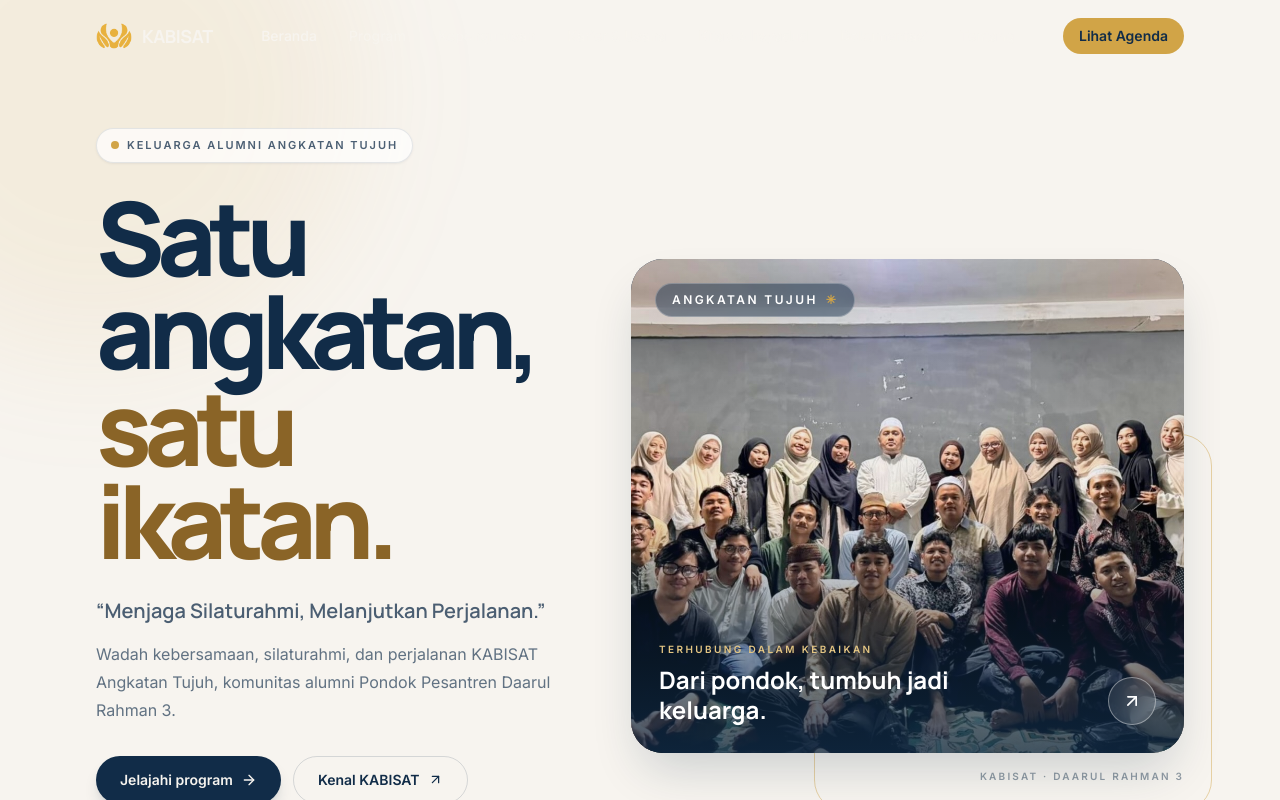
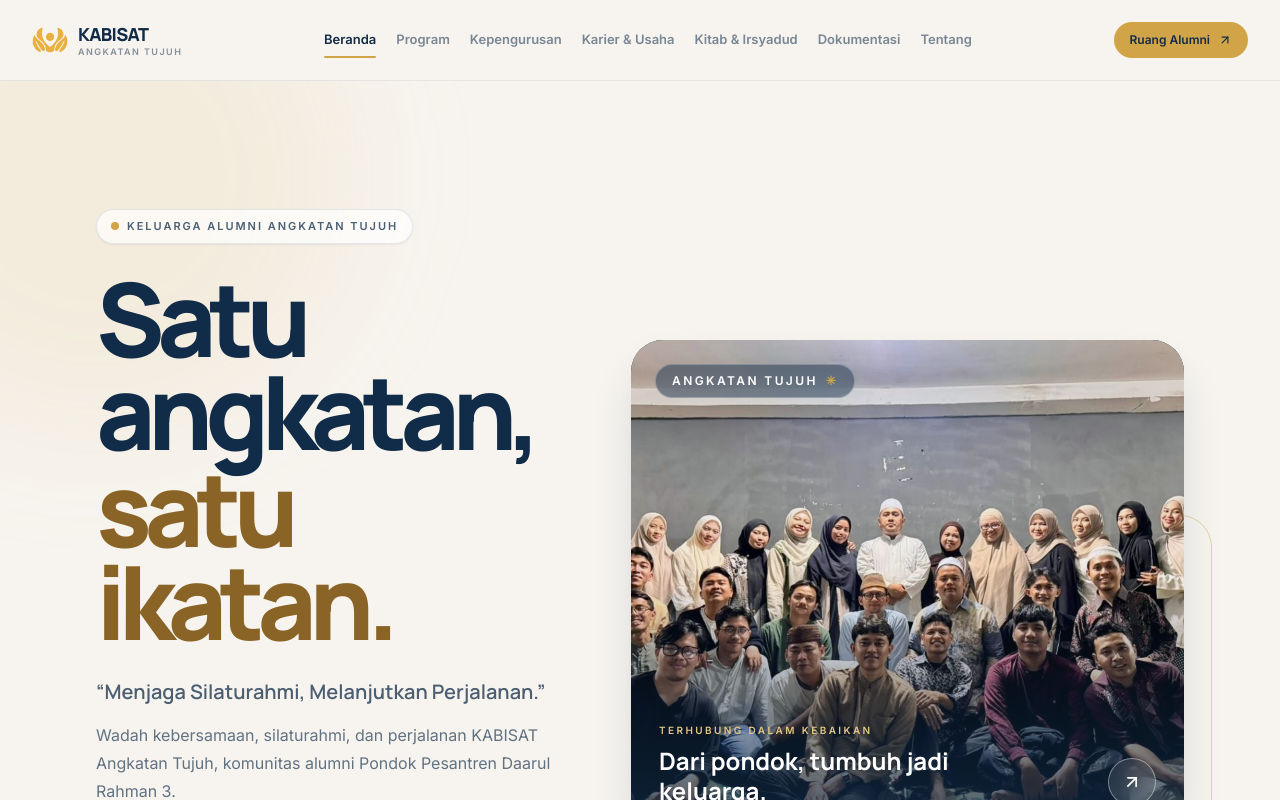
Before and after one commit to enefisualcode/kabisat-angkatan-tujuh, a Next.js app: page / in a window 1280 px wide. Shown: the top 800 px of the page. Built offline with nearby package versions, Linux system fonts and the light colour scheme.

Commit message:
Redesign homepage Navbar.tsx

```diff
--- a/src/components/layout/Navbar.tsx
+++ b/src/components/layout/Navbar.tsx
@@ -5,27 +5,13 @@ import Image from "next/image";
 import { usePathname } from "next/navigation";
 import { useEffect, useState } from "react";
 import { AnimatePresence, motion } from "framer-motion";
-import { Menu, X } from "lucide-react";
+import { ArrowUpRight, Menu, X } from "lucide-react";
 import { navLinks, site } from "@/data/site";
 import { cn } from "@/lib/utils";
 
 export default function Navbar() {
-  const [scrolled, setScrolled] = useState(false);
   const [menuOpen, setMenuOpen] = useState(false);
   const pathname = usePathname();
-  const [lastPathname, setLastPathname] = useState(pathname);
-
-  if (pathname !== lastPathname) {
-    setLastPathname(pathname);
-    setMenuOpen(false);
-  }
-
-  useEffect(() => {
-    const onScroll = () => setScrolled(window.scrollY > 80);
-    onScroll();
-    window.addEventListener("scroll", onScroll, { passive: true });
-    return () => window.removeEventListener("scroll", onScroll);
-  }, []);
 
   useEffect(() => {
     document.body.style.overflow = menuOpen ? "hidden" : "";
@@ -34,20 +20,14 @@ export default function Navbar() {
     };
   }, [menuOpen]);
 
-  const solid = scrolled || menuOpen;
+  const closeMenu = () => setMenuOpen(false);
 
   return (
-    <header
-      className={cn(
-        "fixed inset-x-0 top-0 z-50 transition-colors duration-300",
-        solid
-          ? "border-b border-navy/10 bg-cream/95 backdrop-blur-sm"
-          : "bg-transparent"
-      )}
-    >
-      <div className="mx-auto flex h-18 w-full max-w-6xl items-center justify-between px-6 sm:px-8">
+    <header className="sticky top-0 z-50 border-b border-navy/8 bg-cream/95 backdrop-blur-xl">
+      <div className="mx-auto flex h-[4.5rem] w-full max-w-7xl items-center justify-between px-5 sm:h-20 sm:px-8">
         <Link
           href="/"
+          onClick={closeMenu}
           className="flex items-center gap-2.5"
           aria-label={site.name}
         >
@@ -59,17 +39,17 @@ export default function Navbar() {
             className="h-9 w-9 object-contain"
             priority
           />
-          <span
-            className={cn(
-              "font-heading text-lg font-bold tracking-tight transition-colors duration-300",
-              solid ? "text-navy" : "text-cream"
-            )}
-          >
+          <span className="flex flex-col">
+            <span className="font-heading text-base leading-none font-extrabold tracking-[-0.04em] text-navy sm:text-lg">
               KABISAT
+            </span>
+            <span className="mt-1 text-[9px] leading-none font-semibold tracking-[0.16em] text-navy/50 uppercase">
+              Angkatan Tujuh
+            </span>
           </span>
         </Link>
 
-        <nav className="hidden items-center gap-8 md:flex">
+        <nav className="hidden items-center gap-5 xl:flex">
           {navLinks.map((link) => {
             const active =
               link.href === "/"
@@ -80,16 +60,10 @@ export default function Navbar() {
                 key={link.href}
                 href={link.href}
                 className={cn(
-                  "text-sm font-medium transition-colors duration-300",
-                  solid
-                    ? active
-                      ? "text-navy"
-                      : "text-navy/65 hover:text-navy"
-                    : active
-                      ? "text-cream"
-                      : "text-cream/75 hover:text-cream",
-                  "link-underline",
-                  active && "[background-size:100%_2px]"
+                  "relative py-2 text-[13px] font-semibold transition-colors",
+                  active ? "text-navy" : "text-navy/55 hover:text-navy",
+                  "after:absolute after:right-0 after:bottom-0 after:left-0 after:h-0.5 after:origin-left after:rounded-full after:bg-gold after:transition-transform",
+                  active ? "after:scale-x-100" : "after:scale-x-0 hover:after:scale-x-100"
                 )}
               >
                 {link.label}
@@ -98,24 +72,22 @@ export default function Navbar() {
           })}
         </nav>
 
-        <div className="flex items-center gap-3">
+        <div className="flex items-center gap-2 sm:gap-3">
           <Link
-            href="/#program"
-            className="hidden rounded-full bg-gold px-4 py-2 text-sm font-semibold text-navy transition-transform duration-200 hover:scale-[1.03] sm:inline-block"
+            href="/karier-usaha"
+            className="hidden items-center gap-2 rounded-full bg-gold px-4 py-2.5 text-xs font-bold text-navy transition-all hover:-translate-y-0.5 hover:bg-gold-soft lg:inline-flex"
           >
-            Lihat Agenda
+            Ruang Alumni <ArrowUpRight size={14} />
           </Link>
           <button
             type="button"
-            onClick={() => setMenuOpen((v) => !v)}
+            onClick={() => setMenuOpen((open) => !open)}
             aria-label={menuOpen ? "Tutup menu" : "Buka menu"}
             aria-expanded={menuOpen}
-            className={cn(
-              "-mr-2 flex h-10 w-10 items-center justify-center rounded-full transition-colors md:hidden",
-              solid ? "text-navy" : "text-cream"
-            )}
+            aria-controls="mobile-navigation"
+            className="flex h-10 w-10 items-center justify-center rounded-full text-navy transition-colors hover:bg-navy/5 xl:hidden"
           >
-            {menuOpen ? <X size={22} /> : <Menu size={22} />}
+            {menuOpen ? <X size={21} /> : <Menu size={21} />}
           </button>
         </div>
       </div>
@@ -123,27 +95,42 @@ export default function Navbar() {
       <AnimatePresence>
         {menuOpen ? (
           <motion.div
+            id="mobile-navigation"
             initial={{ opacity: 0, height: 0 }}
             animate={{ opacity: 1, height: "auto" }}
             exit={{ opacity: 0, height: 0 }}
-            transition={{ duration: 0.25, ease: "easeInOut" }}
-            className="overflow-hidden border-t border-navy/10 bg-cream md:hidden"
+            transition={{ duration: 0.22, ease: "easeInOut" }}
+            className="overflow-hidden border-t border-navy/8 bg-cream xl:hidden"
           >
-            <nav className="flex flex-col gap-1 px-6 py-4">
-              {navLinks.map((link) => (
+            <nav className="mx-auto flex max-w-7xl flex-col gap-1 px-5 py-4 sm:px-8">
+              {navLinks.map((link) => {
+                const active =
+                  link.href === "/"
+                    ? pathname === "/"
+                    : pathname.startsWith(link.href);
+                return (
                   <Link
                     key={link.href}
                     href={link.href}
-                  className="rounded-lg px-2 py-3 text-base font-medium text-navy/80 hover:bg-navy/5 hover:text-navy"
+                    onClick={closeMenu}
+                    aria-current={active ? "page" : undefined}
+                    className={cn(
+                      "rounded-xl px-4 py-3 text-sm font-semibold transition-colors",
+                      active
+                        ? "bg-navy text-cream"
+                        : "text-navy/75 hover:bg-navy/5 hover:text-navy"
+                    )}
                   >
                     {link.label}
                   </Link>
-              ))}
+                );
+              })}
               <Link
-                href="/#program"
-                className="mt-2 rounded-full bg-gold px-4 py-3 text-center text-sm font-semibold text-navy"
+                href="/karier-usaha"
+                onClick={closeMenu}
+                className="mt-2 inline-flex items-center justify-center gap-2 rounded-full bg-gold px-4 py-3 text-sm font-bold text-navy"
               >
-                Lihat Agenda
+                Ruang Alumni <ArrowUpRight size={15} />
               </Link>
             </nav>
           </motion.div>
```
Lines whose indentation alone changed are shown as unchanged.
